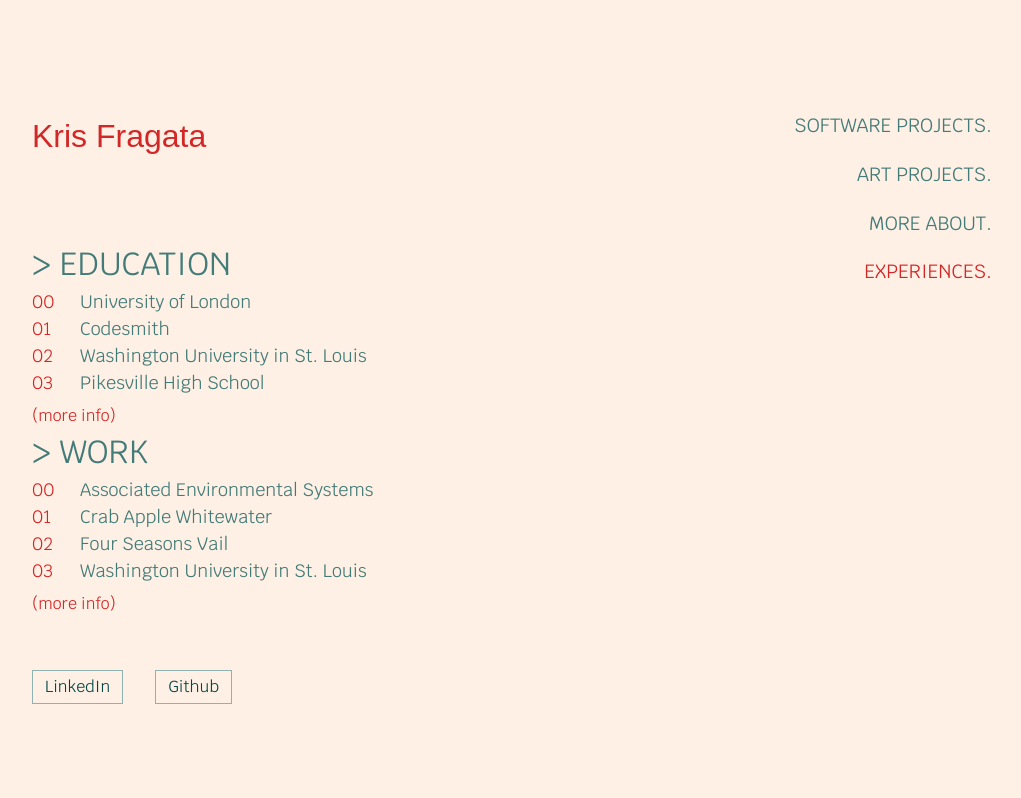
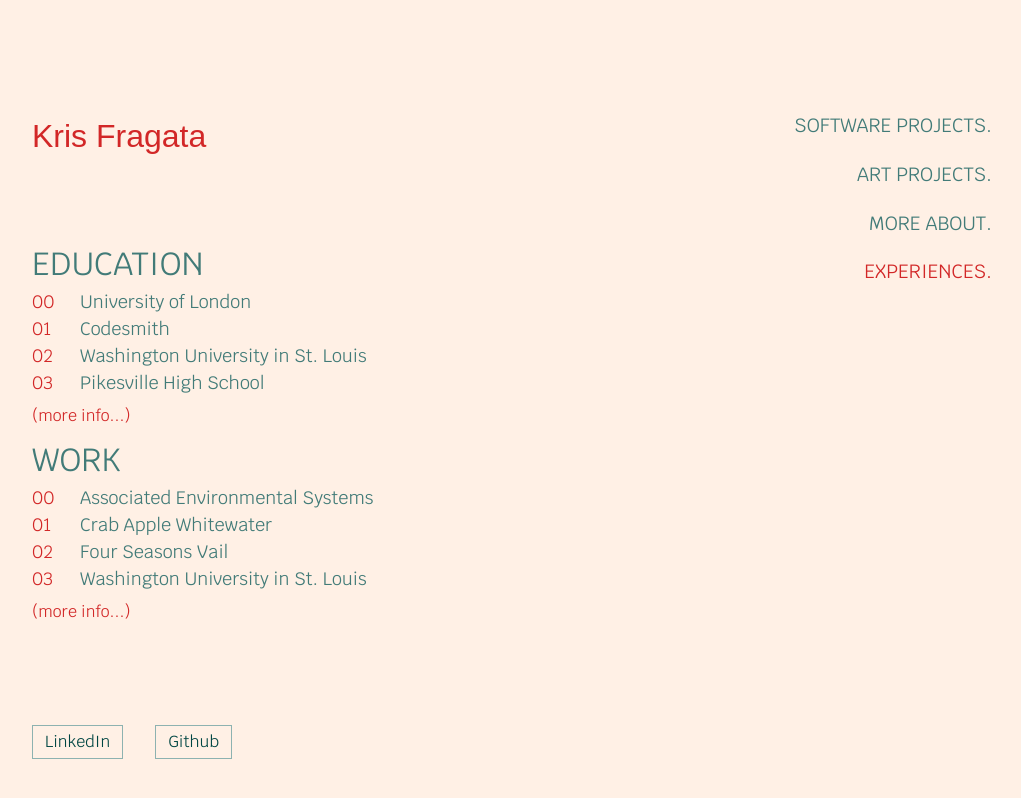
Before and after one commit to krisfragata/portfolio-2025, a Next.js app: page /experiences in a window 1280 px wide. Shown: the top 798 px of the page, without its empty margins (128-1149 px from the left). Built offline with nearby package versions, Linux system fonts and the light colour scheme; a web font is replaced by a local one.

Commit message:
re(experiences):ensure that margins are even for better visual cohesion

```diff
--- a/src/app/experiences/page.tsx
+++ b/src/app/experiences/page.tsx
@@ -19,7 +19,7 @@
      * @returns {JSX} - component containing education list
      */
     const renderEducationList = () => {
-      return  <div className="experiences-list-container">
+      return  <div className="experiences-list-container mb-2">
         <ul className="">{renderEducationListItems}</ul>
         <div
             className="more-button"
@@ -29,7 +29,7 @@
                 setIsEducationModalOpen(!isOpen);
             }}
         >
-            (more info)
+            (more info...)
         </div>
       </div>
     }
@@ -62,7 +62,7 @@
      * @returns {JSX} - component containing work list
      */
     const renderWorkList = () => {
-        return <div className="experiences-list-container">
+        return <div className="experiences-list-container mb-15">
         <ul className="">{renderWorkListItems}</ul>
         <div
             className="more-button"
@@ -71,7 +71,7 @@
                 const isOpen = isWorkModalOpen;
                 setIsWorkModalOpen(!isOpen);
             }}
-        >(more info)</div>
+        >(more info...)</div>
       </div>
     }
     /**
@@ -120,7 +120,7 @@
                         const isExpanded = isEducationExpanded;
                         setIsEducationExpanded(!isExpanded);
                     }}
-                >{`> EDUCATION`}</li>
+                >{`EDUCATION`}</li>
                 {
                     isEducationExpanded && renderEducationList()
                 }
@@ -130,7 +130,7 @@
                         const isExpanded = isWorkExpanded;
                         setIsWorkExpanded(!isExpanded);
                     }}
-                >{`> WORK`}</li>
+                >{`WORK`}</li>
                 {
                     isWorkExpanded && renderWorkList()
                 }
```
